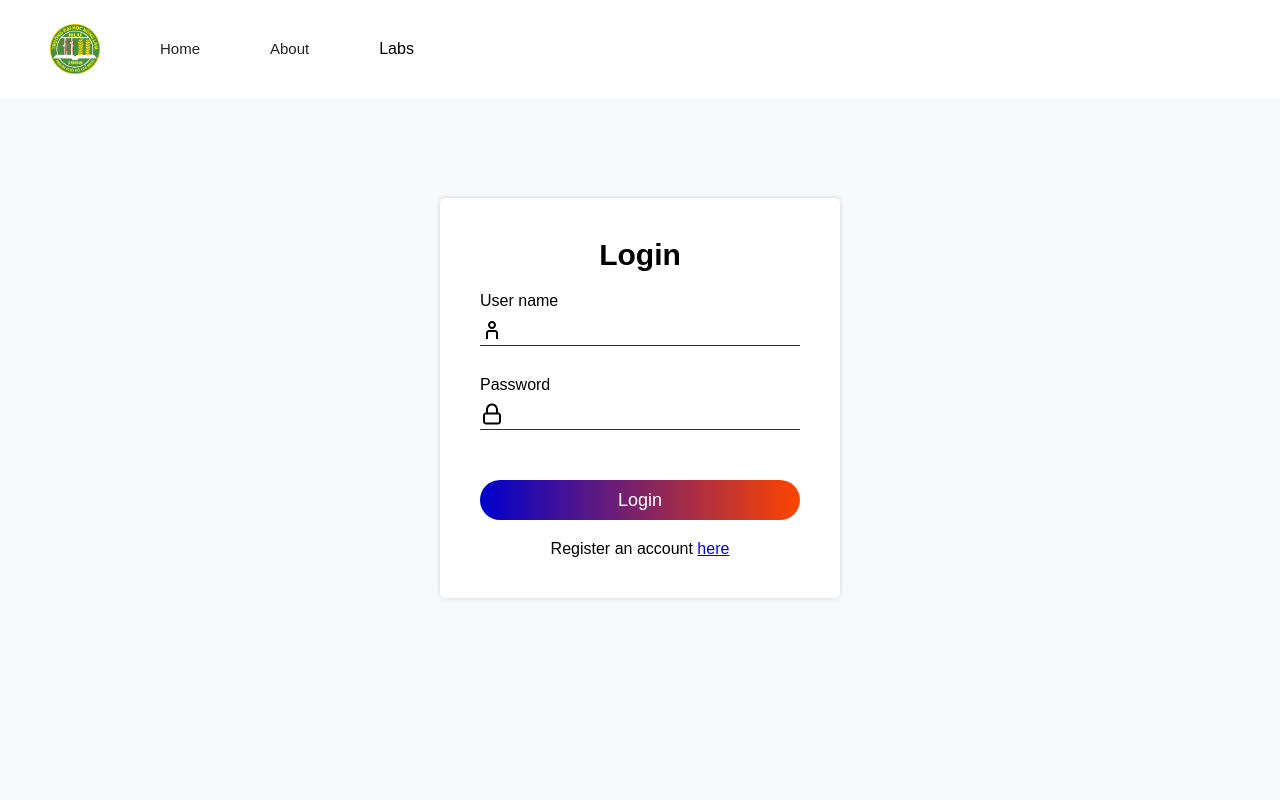
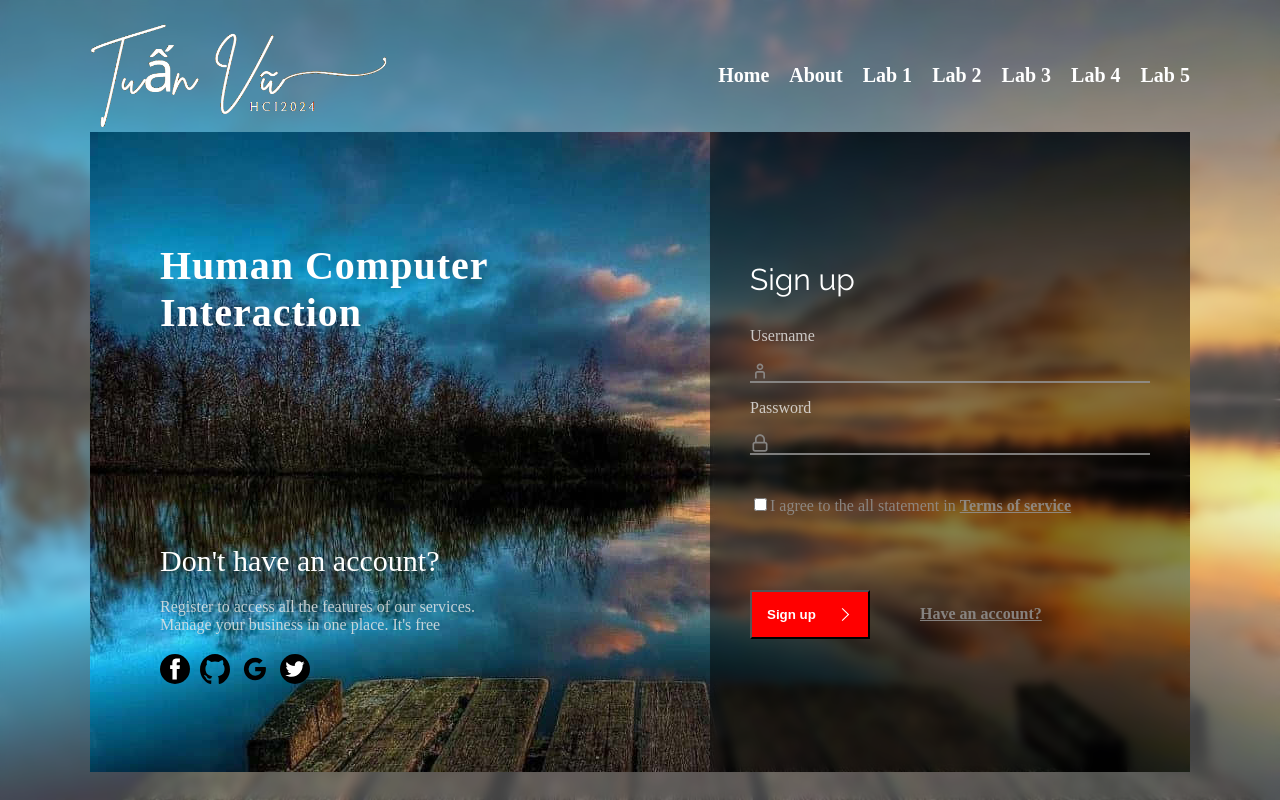
Before and after one commit to Tundune/GTNM_CA2, a plain HTML site: page index.html in a window 1280 px wide. Drawn offline with Linux system fonts and the light colour scheme; a web font is replaced by a local one.

Commit message:
change page home

```diff
--- /dev/null
+++ b/css.css
@@ -0,0 +1,169 @@
+body {
+    padding: 0;
+    margin: 0;
+}
+.header-home {
+    display: flex;
+    justify-content: space-between;
+    position: relative;
+    z-index: 4;
+    color: #fff;
+    font-weight: bold;
+    max-width: 1100px;
+    margin: auto;
+    padding-top: 20px;
+    align-items: center;
+}
+.header-home img {
+    width: 300px;
+}
+.menu {
+    display: flex;
+    list-style: none;
+    gap: 20px;
+}
+.menu a {
+    text-decoration: none;
+    color: #fff;
+    font-size: 20px;
+}
+.header-home span {
+    font-size: 30px;
+}
+.cover-all {
+    background: url(./img/modest-1100-x-688-gtc0amftqezqow1p.jpg);
+    position: relative;
+    background-repeat: round;
+    height: 100vh;
+}
+.cover-all::before {
+    content: '';
+    background: #cccccc54;
+    width: 100%;
+    backdrop-filter: blur(5px);
+    position: absolute;
+    height: 100%;
+}
+.center {
+    max-width: 1100px;
+    margin: auto;
+    background: url(./img/modest-1100-x-688-gtc0amftqezqow1p.jpg);
+    height: 80vh;
+    display: flex;
+    position: relative;
+}
+.right-body {
+    width: 50%;
+    padding: 70px;
+    display: flex;
+    flex-direction: column;
+    justify-content: space-between;
+    height: 76%;
+    color: #fff;
+}
+.right-body p {
+    font-size: 40px;
+    padding: 0;
+    font-weight: bold;
+    letter-spacing: 1px;
+    font-family: "Rubik Wet Paint", serif;
+}
+.left-body {
+    width: 50%;
+    position: relative;
+}
+.left-body::before {
+    width: 100%;
+    content: '';
+    position: absolute;
+    background: #0404047a;
+    height: 100%;
+    backdrop-filter: blur(5px);
+}
+.sign-up {
+    position: relative;
+    z-index: 3;
+    padding-top: 100px;
+    padding-right: 40px;
+    padding-bottom: 40px;
+    padding-left: 40px;
+}
+.sign-up>p {
+    font-size: 30px;
+    color: #fff;
+    font-family: "Raleway", sans-serif;
+}
+.cover-signup p {
+    color: #e5e5e5d5;
+}
+.cover-signup input {
+    border: none;
+    width: calc(100%);
+    background: inherit;
+    color: #fff;
+}
+.icon img {
+    width: 30px;
+}
+.icon {
+    display: flex;
+    gap: 10px;
+}
+.under-right h1{
+    font-size: 30px;
+    font-weight: 500;
+    padding: 0;
+    margin: 0;
+}
+.under-right span{
+    font-weight: 100;
+    color: #e5e5e5d5;
+}
+.under-right {
+    display: flex;
+    flex-direction: column;
+    gap:  20px;
+}
+.user img {
+    width: 20px;
+}
+.input {
+    display: flex;
+    border: none;
+    border-bottom: 2px solid #939393d5;
+}
+.statement {
+    padding: 40px 0;
+    color: #939393d5;
+}
+.statement a {
+    color: #939393d5;
+    font-weight: bold;
+}
+.button img {
+    width: 15px;
+}
+.button button{
+    display: flex;
+    align-items: center;
+    padding: 15px;
+    width: 30%;
+    justify-content: space-between;
+    background: red;
+    color: #fff;
+    font-weight: bold;
+}
+.button a {
+    color: #939393d5;
+    font-weight: bold;
+}
+.button {
+    display: flex;
+    align-items: center;
+    width: 100%;
+    gap: 50px;
+    padding: 35px 0;
+}
+.button button:hover {
+    cursor: pointer;
+}
--- a/index.html
+++ b/index.html
@@ -3,265 +3,72 @@
 <head>
     <meta charset="UTF-8">
     <meta name="viewport" content="width=device-width, initial-scale=1.0">
-    <title>Lab1</title>
-    <style>
-        * {
-            margin: 0;
-            padding: 0;
-            box-sizing: border-box;
-        }
+    <title>Document</title>
+    <link rel="stylesheet" href="css.css">
+    <link rel="preconnect" href="https://fonts.googleapis.com">
+    <link rel="preconnect" href="https://fonts.gstatic.com" crossorigin>
+    <link href="https://fonts.googleapis.com/css2?family=Lobster&family=Noto+Sans+Elbasan&family=Playwrite+GB+S:ital,wght@0,100..400;1,100..400&family=Rubik+Wet+Paint&display=swap" rel="stylesheet">
+    <link href="https://fonts.googleapis.com/css2?family=Lobster&family=Noto+Sans+Elbasan&family=Playwrite+GB+S:ital,wght@0,100..400;1,100..400&family=Raleway:ital,wght@0,100..900;1,100..900&family=Rubik+Wet+Paint&display=swap" rel="stylesheet">
 
-        body {
-            font-family: Arial, sans-serif;
-            background-color: #f6f9fc;
-            margin: 0;
-            padding: 0;
-        }
-
-        header {
-            display: flex;
-            justify-content: space-between;
-            align-items: center;
-            padding:0px 50px;
-            background-color: #fff;
-        }
-
-        .logo {
-            font-size: 24px;
-            font-weight: bold;
-            color: #222;
-        }
-        nav ul {
-            list-style: none;
-            display: flex;
-            gap: 50px;
-        }
-
-        nav ul li {
-            display: inline;
-        }
-
-        nav ul li a {
-            text-decoration: none;
-            color: #222;
-            font-size: 15px;
-            padding: 40px 10px;
-        }
-        nav ul li a:hover {
-          background: #ddd;
-        }
-        .menu-lab {
-            padding: 40px 10px;
-            list-style: none;
-            display: inline-block;
-            position: relative;
-        }
-        .menu-lab:hover {
-          background: #ddd;
-          cursor: pointer;
-        }
-        .auth-buttons a {
-            margin-left: 20px;
-            text-decoration: none;
-            padding: 10px 20px;
-            border: 2px solid #00c1a1;
-            color: #00c1a1;
-            border-radius: 5px;
-            font-weight: bold;
-        }
-
-        .auth-buttons a.signup {
-            background-color: #00c1a1;
-            color: #fff;
-        }
-
-        /* Style for login/signup section */
-        .auth-container {
-            max-width: 500px;
-            margin: 50px auto;
-            background-color: #fff;
-            padding: 20px;
-            border-radius: 10px;
-            box-shadow: 0 10px 20px rgba(0, 0, 0, 0.1);
-        }
-
-        .tab {
-            display: flex;
-            justify-content: space-around;
-            margin-bottom: 20px;
-        }
-
-        .tab button {
-            background-color: #f6f9fc;
-            border: none;
-            padding: 10px;
-            font-size: 16px;
-            cursor: pointer;
-            outline: none;
-        }
-
-        .tab button.active {
-            border-bottom: 2px solid #00c1a1;
-            font-weight: bold;
-        }
-
-        .form-container {
-            display: none;
-        }
-
-        .form-container.active {
-            display: block;
-        }
-
-        .form-container input {
-            width: 100%;
-            padding: 10px;
-            margin: 10px 0;
-            border: 1px solid #ccc;
-            border-radius: 5px;
-        }
-
-        .form-container button {
-            width: 100%;
-            padding: 10px;
-            background-color: #00c1a1;
-            color: #fff;
-            border: none;
-            border-radius: 5px;
-            cursor: pointer;
-        }
-
-        .form-container button:hover {
-            background-color: #009688;
-        }
-        .nav-menu {
-            display: flex;
-            gap: 50px;
-            align-items: center;
-
-        }
-        .img-logo {
-            height: 50px;
-            width: 50px;
-        }
-        .img-logo img {
-            width: 100%;
-            height: 100%;
-        }
-        .body-login{
-            width: 400px;
-            margin: auto;
-            background: #fff;
-            margin-top: 100px;
-            padding: 40px;
-            border-radius: 5px;
-            box-shadow: 0 0 4px #ccc;
-        }
-        .input-name {
-            padding-bottom: 30px;
-        }
-        .item-input {
-            display: flex;
-            gap: 5px;
-            border-bottom: 1px solid #333;
-            padding-top: 5px;
-        }
-        .font-login {
-            font-size: 30px;
-            font-weight: bold;
-            text-align: center;
-            padding-bottom: 20px;
-        }
-        .input-name input {
-            height: 30px;
-            width: calc(100% - 10px);
-            border: none;
-            padding: 0 5px;
-        }
-        .btn-login {
-            height: 40px;
-            border: none;
-            font-size: 18px;
-            width: 100%;
-            border-radius: 20px;
-            background: linear-gradient(to right, #0000CD, #FF4500);
-            margin-top: 20px;
-            color: #fff;
-        }
-        .register {
-            padding-top: 20px;
-            text-align: center;
-        }
-        .lab-in-lab {
-            display: none;
-            position: absolute;
-            width: 150px;
-            background: #f1f1f1;
-            padding: 20px;
-            z-index: 1;
-            box-shadow: 0px 8px 16px 0px rgba(0,0,0,0.2);
-            top: 100%;
-            left: -10%;
-        }
-        .menu-lab:hover .lab-in-lab {
-            display: block;
-        }
-        .lab-in-lab a {
-            display: block;
-            padding: 5px 0;
-            text-decoration: none;
-            color: #333;
-        }
-    </style>
-</head>
 <body>
-
-    <header>
-        <nav class="nav-menu">
-            <div class="img-logo">
-                <img src="./images/logo.png" alt="">
-            </div>
-            <ul>
-                <li><a href="./">Home</a></li>
-                <li><a href="./about">About</a></li>
-
-                <!-- <li><a href="./lab">Labs</a></li> -->
-
-            </ul>
-            <div class="menu-lab">
-                <li>Labs</li>
-                 <div class="lab-in-lab">
-                     <a href="./lab/index.html">Lab 1</a>
-                     <a href="https://tundune.github.io/lab2/lab2/">Lab 2</a>
-                     <a href="https://tundune.github.io/Lab3/">Lab 3</a>
-                     <a href="https://tundune.github.io/lab4/">Lab 4</a>
-                     <a href="https://tundune.github.io/Lab5/">Lab 5</a>
-                 </div>
-             </div>
-        </nav>
-
+<div class="cover-all">
+    <header class="header-home">
+        <img src="./img/logo3.png" alt="">
+        <ul class="menu">
+            <a href="#"><li>Home</li></a>
+            <a href="./about/index.html"><li>About</li></a>
+            <a href="./lab/index.html"><li>Lab 1</li></a>
+            <a href="https://tundune.github.io/lab2/lab2/"><li>Lab 2</li></a>
+            <a href="https://tundune.github.io/Lab3/"><li>Lab 3</li></a>
+            <a href="https://tundune.github.io/lab4/"><li>Lab 4</li></a>
+            <a href="https://tundune.github.io/Lab5/"><li>Lab 5</li></a>
+        </ul>
     </header>
-    <div>
-        <div class="body-login">
-            <div class="font-login">Login</div>
-            <div class="input-name">
-                <div>User name</div>
-                <div class="item-input">
-                    <img src="./images/user.svg" alt="">
-                    <input type="text">
+    <section class="center">
+        <div class="right-body">
+            <p>Human Computer Interaction</p>
+            <div class="under-right">
+                <h1>Don't have an account?</h1>
+                <span>
+                Register to access all the features of our services.<br>
+                Manage your business in one place. It's free
+                </span>
+                <div class="icon">
+                    <a href=""><img src="./img/fb-messenger-svgrepo-com.svg" alt=""></a>
+                    <a href=""><img src="./img/github-142-svgrepo-com.svg" alt=""></a>
+                    <a href=""><img src="./img/logo-google-svgrepo-com.svg" alt=""></a>
+                    <a href=""><img src="./img/twitter-3-logo-svgrepo-com.svg" alt=""></a>
                 </div>
             </div>
-            <div class="input-name">
-                <div>Password</div>
-                <div class="item-input">
-                    <img src="./images/lock.svg" alt="">
-                    <input type="text">
+        </div>
+        <div class="left-body">
+            <div class="sign-up">
+                <p class="text-signup">Sign up</p>
+                <div class="cover-signup">
+                    <div class="user">
+                        <p>Username</p>
+                        <div class="input">
+                            <img src="./img/user - Copy.svg" alt=""><input type="text">
+                        </div>
+                        <p>Password</p>
+                        <div class="input">
+                            <img src="./img/lock.svg" alt=""><input type="text">
+                        </div>
+                    </div>
                 </div>
+                <div>
+                    <div class="statement">
+                        <input type="checkbox">I agree to the all statement in <a href=""> Terms of service</a>
+                    </div>
+                </div>
+                <div class="button">
+                    <button>Sign up <img src="./img/right-arrow-backup-2-svgrepo-com.svg" alt=""></button>
+                    <a href="">Have an account?</a>
+                </div>
+
             </div>
-            <button class="btn-login">Login</button>
-            <div class="register">Register an account <a href="/register">here</a></div>
         </div>
-    </div>
-
+    </section>
+</div>
 </body>
 </html>
```
Also changed, not shown: img/fb-messenger-svgrepo-com.svg (added), img/github-142-svgrepo-com.svg (added), img/instagram-2-1-logo-svgrepo-com.svg (added), img/lock.svg (added), img/logo-google-svgrepo-com.svg (added), img/logo3.png (added), img/logo_vu.png (added), img/logo_vu2.png (added), img/modest-1100-x-688-gtc0amftqezqow1p.jpg (added), img/right-arrow-backup-2-svgrepo-com.svg (added), img/twitter-3-logo-svgrepo-com.svg (added), img/user - Copy.svg (added).
